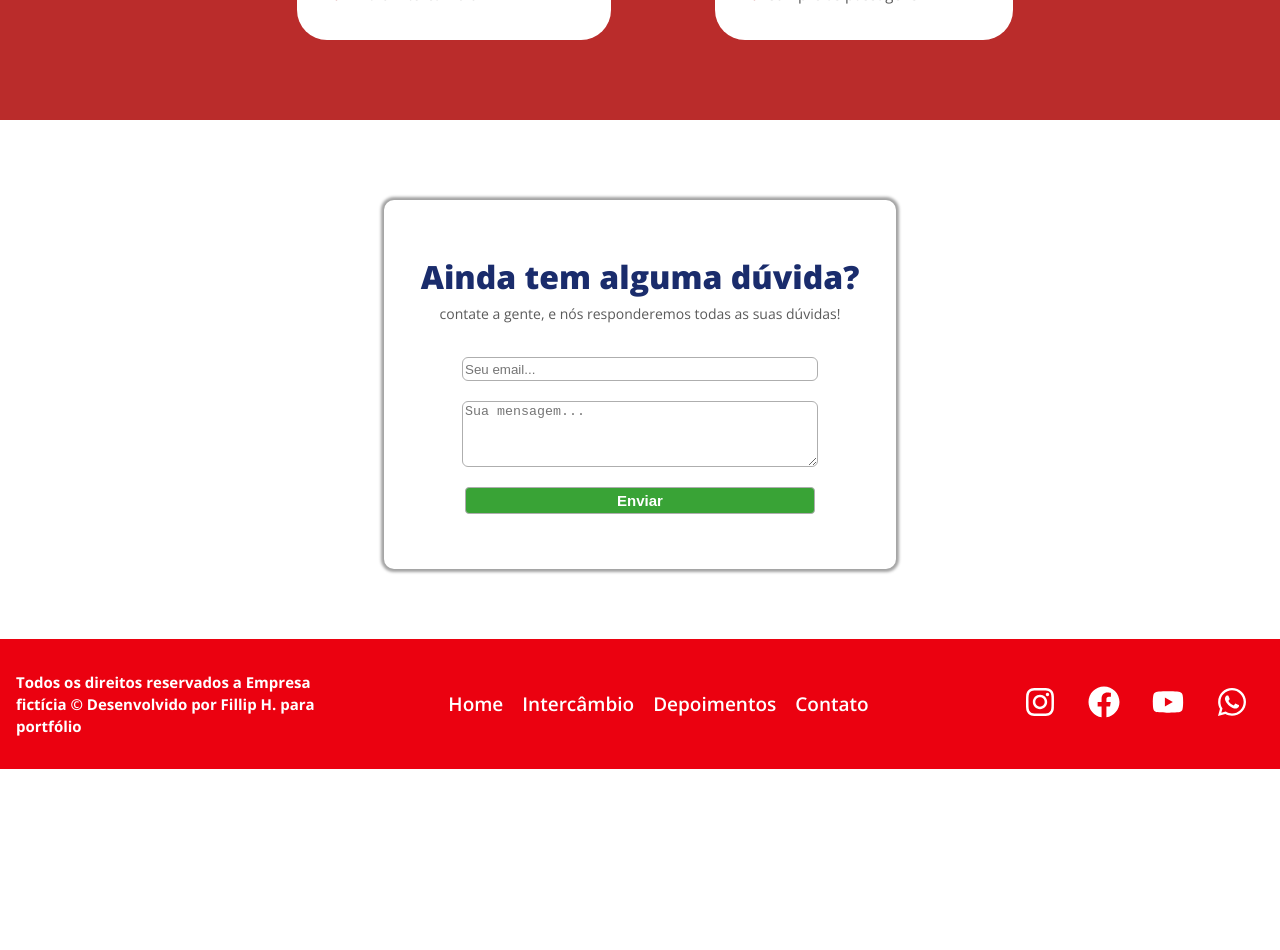
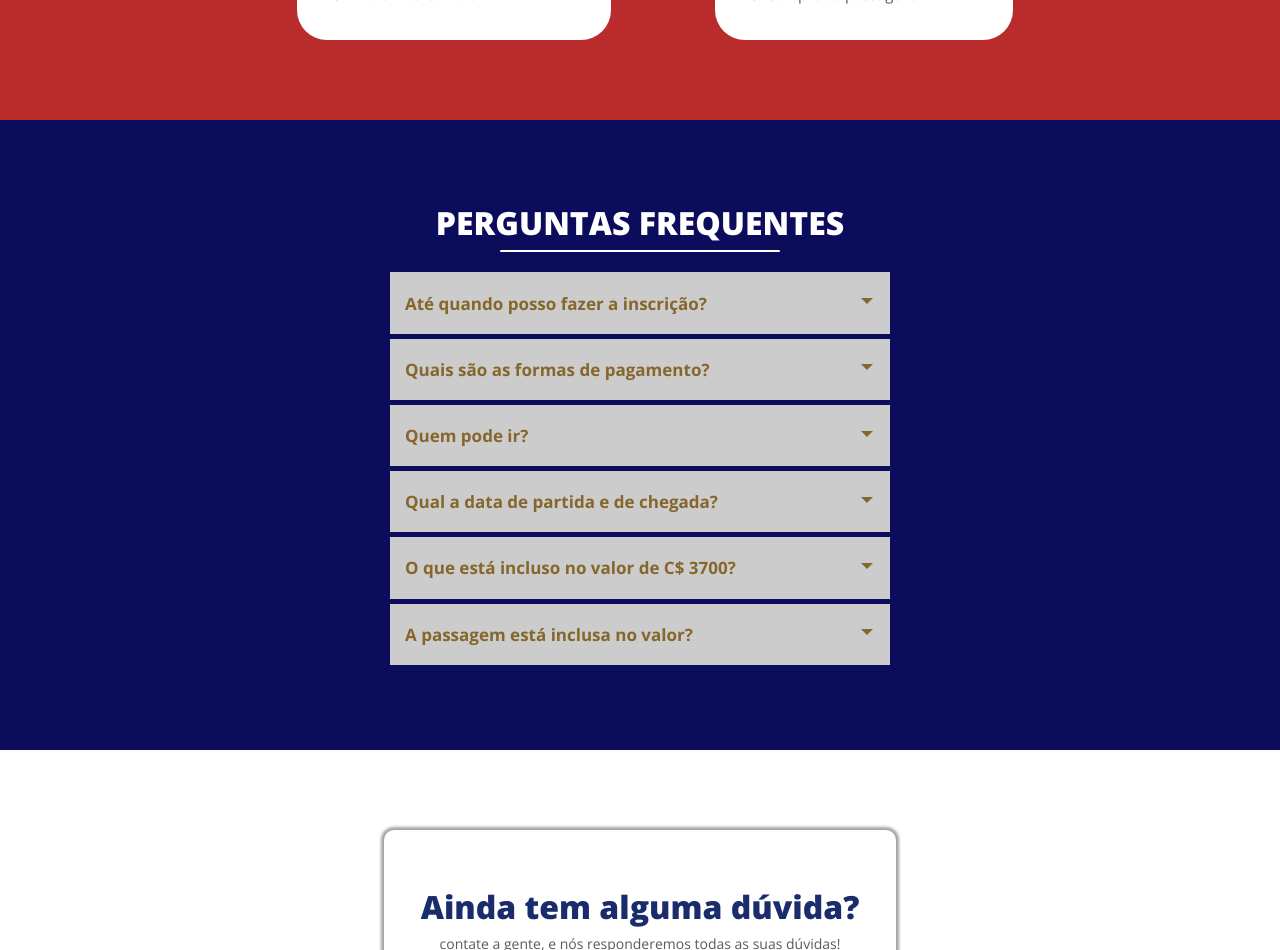
Before and after one commit to DevFillip/landing-page-canada, a React (Create React App) app: page / in a window 1280 px wide. Shown: the part 3660-4610 px from the top of the page. Before the commit the page ends 4429 px from the top, so only its background shows below. Built offline with nearby package versions, Linux system fonts and the light colour scheme; the HTML template or start-up script is replaced by a standard one.

Commit message:
Faq finalmente finalizado

```diff
--- a/src/App.js
+++ b/src/App.js
@@ -8,7 +8,8 @@ import Investimento from "./components/Sessões/Investimento/Investimento";
 import ListaDeVantagens from "./components/Sessões/Listadecoisasinclusas/ListaDeVantagens"
 import Comparacao from "./components/Sessões/Comparação/Comparacao";
 import FormContato from "./components/Sessões/Entre em contato/FormContato";
-import FaqPerguntasERespostas from "./components/Sessões/FAQ/FaqPerguntasERespostas/FaqPerguntasERespostas";
+import Faq from "./components/Sessões/FAQ/Faq";
+
 
 function App() {
   return (
@@ -23,7 +24,7 @@ function App() {
           <Investimento />
           <Conversao />
           <Comparacao />
-          <FaqPerguntasERespostas/>
+          <Faq />
           <FormContato />
           <Footer/>
       </Router>
--- a/src/components/Sessões/FAQ/Faq.js
+++ b/src/components/Sessões/FAQ/Faq.js
@@ -1,8 +1,89 @@
 import {useState} from 'react'
-import FaqItem from './FaqItem/FaqItem';
+import styles from './Faq.module.css'
+import {GoTriangleDown, GoTriangleUp} from 'react-icons/go'
 
-const Faq = ({ questionsAnswers }) => {
+function FaqItem(){
+  const [selected, setSelected] = useState(null)
 
+  const toggle = i => {
+    if(selected == i){
+      return setSelected(null)
+    }
+
+    setSelected(i)
+    return i
+  }
+
+  return (
+    <div className={styles.wrapper}>
+        <h1>PERGUNTAS FREQUENTES </h1>
+        <div className={styles.border_bottom}></div>
+        <div className={styles.accordion}>
+          {questionsAnswers.map((item, i) => (
+            <div className={styles.item}>
+                <div className={styles.title} onClick={() => toggle(i)}>
+                  <h2>{item.question}</h2>
+                  <span>{selected == i ? (<GoTriangleUp/>) : (<GoTriangleDown/>)}</span>
+                </div>
+                <div className={selected == i ? `${styles.content} ${styles.show}` : `${styles.content}`}>
+                  <p>{item.answer}</p>
+                </div>
+            </div>
+          ))}
+        </div>
+    </div>
+  );
 }
 
+    const questionsAnswers = [
+        {
+          question: "Até quando posso fazer a inscrição?",
+          answer:
+            "Até dia 01/06/2022",
+        },
+        {
+          question: "Quais são as formas de pagamento?",
+          answer:
+            "Quais são as formas de pagamentoa?",
+        },
+        {
+          question: "Quem pode ir?",
+          answer: `Participantes entre 10 e 19 anos`,
+        },
+        {
+          question: "Qual a data de partida e de chegada?",
+          answer: `Ida: 04/07/2022
+
+          Volta: 18/07/2022`,
+        },
+        {
+          question: "O que está incluso no valor de C$ 3700?",
+          answer: `
+          Hospedagem na residência estudantil da William Academy;
+          3 refeições por dia
+          (exceto duas refeições em Toronto e nas Cataratas do Niágara);
+          Curso de inglês avançado;
+          Atividades dentro e fora da instituição;
+          Seguro saúde;
+          Translado;
+          Taxa de inscrição; Certificado de participação;
+          Moletom College Prep.`,
+        },
+        {
+            question: "A passagem está inclusa no valor?",
+            answer: "Por conta da variação dos preços das passagens aéreas, elas serão fechadas separadamente.",
+        },
+      ]
+
+
+
+
+function Faq(){
+    return (
+        <FaqItem />
+    )
+}
+
+
+
 export default Faq
--- a/src/components/Sessões/FAQ/Faq.module.css
+++ b/src/components/Sessões/FAQ/Faq.module.css
@@ -1,35 +1,68 @@
-.faq_container{
-    background-color: #1f2a4a;
-    color: #fff;
-    padding-top: 80px;
+.wrapper{
+    justify-content: center;
+    align-items: center;
+    background-color: rgb(12, 12, 92);
+    margin-top: 0;
+    padding-top: 1px;
 }
 
-.faq_container h2{
+.wrapper h1{
+    margin-top: 80px;
+    color: #fff;
     font-weight: 800;
     text-align: center;
 }
 
-.faq_perguntas{
-    padding-bottom: 100px;
+.border_bottom{
+    height: 2px;
+    width: 280px;
+    background-color: #fff;
+    margin: 0 auto;
+    margin-top: -15px;
+    margin-bottom: 20px;
+    border-radius: 10px;
 }
 
-.faq_pergunta{
-    background-color: #e0e0e0;
-    width: 40%;
+.accordion{
+    width: 500px;
     margin: 0 auto;
-    padding: .7em 1em;
-    margin-top: 4px;
-    cursor: pointer;
-
+    padding-bottom: 80px;
 }
 
-.faq_pergunta span{
-    font-weight: 600;
-    color: #1e3178;
-
+.item{
+    background-color: #ccc;
+    margin-bottom: 5px;
+    padding: 5px 15px;
 }
 
-.faq_pergunta svg{
-    color: brown;
-    float: right;
+.title{
+    color: #85662b;
+    display: flex;
+    justify-content: space-between;
+    align-items: center;
+    cursor: pointer;
 }
+
+.title h2{
+    font-size: 17px;
+}
+
+.title svg{
+    transition: 0.5;
+}
+
+.content{
+    max-height: 0;
+    overflow: hidden;
+    transition: all 0.5s cubic-bezier(0,1,0,1);
+}
+
+.content p{
+    color: #616161;
+    margin-top: 0px;
+}
+.content.show{
+    height: auto;
+    max-height: 9999px;
+    transition: all 0.5s cubic-bezier(0,1,0,1);
+}
--- a/src/components/Sessões/FAQ/FaqItem/FaqItem.js
+++ /dev/null
@@ -1,33 +0,0 @@
-const FaqItem = ({
-        showDescription,
-        ariaExpanded,
-        fontWeightBold,
-        item,
-        index,
-        onClick,
-      }) => (
-        <div className="faq__question" key={item.question}>
-          <dt>
-            <button
-              aria-expanded={ariaExpanded}
-              aria-controls={`faq${index + 1}_desc`}
-              data-qa="faq__question-button"
-              className={`faq__question-button ${fontWeightBold}`}
-              onClick={onClick}
-            >
-              {item.question}
-            </button>
-          </dt>
-          <dd>
-            <p
-              id={`faq${index + 1}_desc`}
-              data-qa="faq__desc"
-              className={`faq__desc ${showDescription}`}
-            >
-              {item.answer}
-            </p>
-          </dd>
-        </div>
-      );
-
-export default FaqItem
--- a/src/components/Sessões/FAQ/FaqPerguntasERespostas/FaqPerguntasERespostas.js
+++ /dev/null
@@ -1,47 +0,0 @@
-import Faq from "../Faq";
-
-function FaqPerguntasERespostas(){
-    const questionsAnswers = [
-        {
-          question: "Até quando posso fazer a inscrição?",
-          answer:
-            "Até dia 01/06/2022",
-        },
-        {
-          question: "Quais são as formas de pagamento?",
-          answer:
-            "Quais são as formas de pagamento?",
-        },
-        {
-          question: "Quem pode ir?",
-          answer: `Participantes entre 10 e 19 anos`,
-        },
-        {
-          question: "Qual a data de partida e de chegada?",
-          answer: `Ida: 04/07/2022
-
-          Volta: 18/07/2022`,
-        },
-        {
-          question: "O que está incluso no valor de C$ 3700?",
-          answer: `
-          Hospedagem na residência estudantil da William Academy;
-          3 refeições por dia
-          (exceto duas refeições em Toronto e nas Cataratas do Niágara);
-          Curso de inglês avançado;
-          Atividades dentro e fora da instituição;
-          Seguro saúde;
-          Translado;
-          Taxa de inscrição; Certificado de participação;
-          Moletom College Prep.`,
-        },
-        {
-            question: "A passagem está inclusa no valor?",
-            answer: "Por conta da variação dos preços das passagens aéreas, elas serão fechadas separadamente.",
-        },
-      ];
-
-      <Faq questionsAnswers={questionsAnswers} />
-}
-
-export default FaqPerguntasERespostas
```
